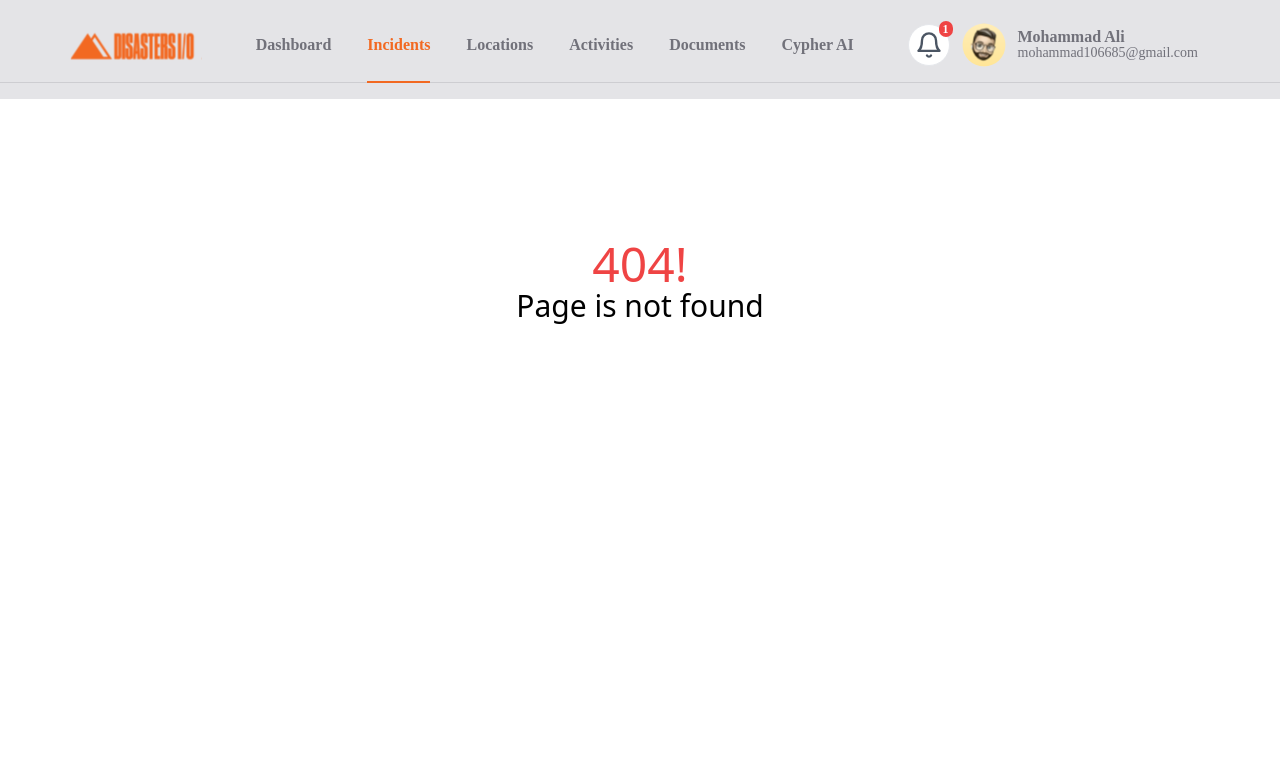
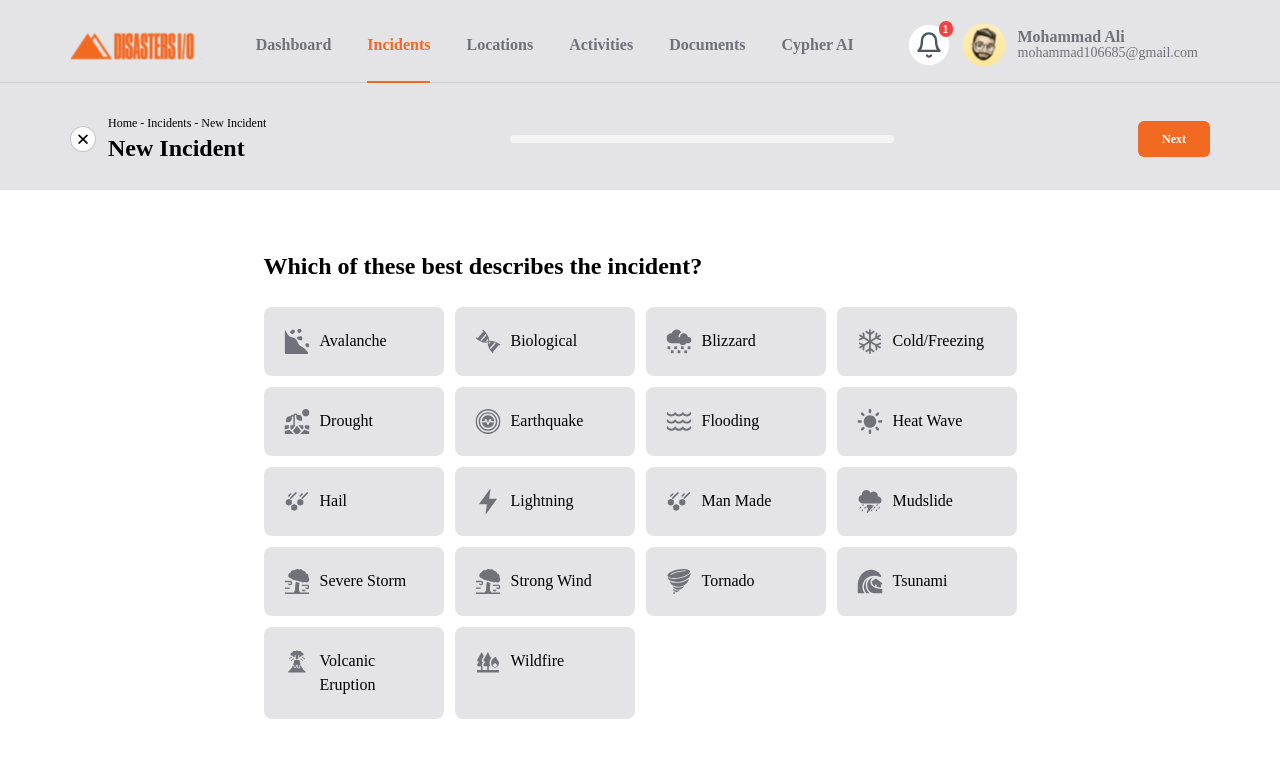
Before and after one commit to EyachirArafat/Disasters-Plateform, a React (Vite) app: page /incidents/get-started/step-1 in a window 1280 px wide. Before the commit this address had no page. Shown: the top 758 px of the page. Built offline with nearby package versions, Linux system fonts and the light colour scheme.

Commit message:
Navigate step by step done

```diff
--- a/src/components/common/button.jsx
+++ b/src/components/common/button.jsx
@@ -2,13 +2,16 @@ import { NavLink } from "react-router-dom"
 import { cn } from "../library/utilities/cn"
 
 export const Button =({direction ,children, className})=>{
+
+  const normalizedDirection = `/${direction
+    ?.toLowerCase()
+    .replace(/[^a-z0-9\s/-]/g, "")
+    .replace(/\s+/g, "-")}`;
+
+
+
   return(
-    <NavLink
-    to={`/${direction
-      ?.toLowerCase()
-      .replace(/[^a-z0-9\s]/g, "")
-      .replace(/\s+/g, "-")}`}
-    className={cn("bg-primary !text-white py-2 px-6 font-bold text-t12 text-nowrap leading-5 rounded-md cursor-pointer hover:bg-pHover hover:scale-105 transition-all duration-300", className)}>
+    <NavLink to={normalizedDirection} className={cn("bg-primary !text-white py-2 px-6 font-bold text-t12 text-nowrap leading-5 rounded-md cursor-pointer hover:bg-pHover hover:scale-105 transition-all duration-300", className)}>
       {children}
     </NavLink>
   )
--- a/src/components/common/navbar/Navbar-2.jsx
+++ b/src/components/common/navbar/Navbar-2.jsx
@@ -1,13 +1,12 @@
 import { NavLink } from "react-router-dom"
 import { cn } from "../../library/utilities/cn"
-import { Button } from "../button"
 import { Container } from "../Container"
 import { ItemTitle } from "./ItemTitle"
 import { SearchIcon } from "./SearchIcon"
 import { SortByDropdown } from "./SortByDropdown"
-import { Children } from "react"
 
-export const NavbarPTwo =({itemName, itemTitle, pDiv, SIClass, SBDClass, BClass, children, direction})=>{
+
+export const NavbarPTwo =({itemName, itemTitle, pDiv, SIClass, SBDClass, children, direction})=>{
   return(
     <div className="bg-secondary w-full fixed mt-[84px] pb-4 md:pb-5 mb-5 z-10">
 
--- a/src/components/common/navbar/SearchIcon.jsx
+++ b/src/components/common/navbar/SearchIcon.jsx
@@ -1,6 +1,6 @@
 import { cn } from "../../library/utilities/cn"
 
-export const SearchIcon =({SIClass,PH, onChange, value})=>{
+export const SearchIcon =({SIClass,PH, onChange, value, inClass})=>{
   return(
     <div className={cn("bg-white pl-2 gap-2 rounded-md", SIClass)}>
       <svg
@@ -16,7 +16,7 @@ export const SearchIcon =({SIClass,PH, onChange, value})=>{
       <circle cx="11" cy="11" r="8" />
       <line x1="21" y1="21" x2="16.65" y2="16.65" />
       </svg>
-      <input type="text" className="text-sm p-2 outline-none focus:border appearance-none rounded-e-md" placeholder={PH} value={value} onChange={onChange}/>
+      <input type="text" className={cn("text-sm p-2 outline-none focus:border appearance-none rounded-e-md", inClass)} placeholder={PH} value={value} onChange={onChange}/>
     </div>
   )
 }
--- a/src/components/incidents/newIncidents/CreateNew.jsx
+++ b/src/components/incidents/newIncidents/CreateNew.jsx
@@ -2,7 +2,6 @@ import React from 'react'
 import { Container } from '../../common/Container'
 import { IncidentsData } from '../../library/data/data'
 import { Button } from '../../common/button'
-import { useNavigate } from 'react-router-dom'
 
 export const CreateNew = () => {
 
@@ -34,7 +33,7 @@ export const CreateNew = () => {
             ))}
           </div>
         </div>
-        <Button className="my-4" direction="step-1" children="Get Started"/>
+        <Button className="my-4" direction="incidents/get-started/step-1" children="Get Started"/>
       </div>
 
     </Container>
--- a/src/components/incidents/newIncidents/incidentStep/GetStarted.jsx
+++ b/src/components/incidents/newIncidents/incidentStep/GetStarted.jsx
@@ -1,13 +1,16 @@
-import React from "react";
+import React, { useState } from "react";
 import { NavbarPTwo } from "../../../common/navbar/Navbar-2";
 import { Container } from "../../../common/Container";
 import { ItemTitle } from "../../../common/navbar/ItemTitle";
 import { cn } from "../../../library/utilities/cn";
 import { Button } from "../../../common/button";
 
-export const GetStarted = ({ itemTitle, itemName, pDiv, progress, onDelete }) => {
+export const GetStarted = ({ itemTitle, itemName, pDiv, progress, onDelete, BackButton, NextButton, goBack, goNext }) => {
+
+
+
   return (
-    <div className="bg-secondary w-full mt-[84px] pb-4 md:pb-5 mb-5 fixed right-0 left-0">
+    <div className="bg-secondary w-full mt-[84px] pb-4 md:pb-5 mb-5 fixed top-0 right-0 left-0">
       <Container className="md:pt-6 pt-4 ">
         <div className="flex justify-between items-center gap-3 flex-wrap py-[6px] ">
           <div className="flexCC gap-3">
@@ -34,11 +37,20 @@ export const GetStarted = ({ itemTitle, itemName, pDiv, progress, onDelete }) =>
             </div>
           </div>
           <div className="flex justify-between items-center gap-2">
+            {goBack && (
+               <Button
+               children={BackButton}
+               className="bg-white !hover:text-white !text-accent"
+               direction={goBack}
+             />
+            )}
+
             <Button
-              children="Back"
-              className="bg-white !hover:text-white !text-accent"
+              children={NextButton}
+              className={cn(!goNext && "cursor-not-allowed opacity-50")}
+              direction={goNext}
+              disabled={!goNext}
             />
-            <Button children="Next" className="" />
           </div>
         </div>
       </Container>
--- a/src/components/incidents/newIncidents/incidentStep/InStep3.jsx
+++ b/src/components/incidents/newIncidents/incidentStep/InStep3.jsx
@@ -21,6 +21,8 @@ export const InStep3 = () => {
     setSearchAddress('')
     setPinpointDamage('')
   };
+
+  const canNavigateNext = searchAddress.trim() && pinpointDamage.trim()
   return (
     <div>
       <Container>
@@ -29,9 +31,12 @@ export const InStep3 = () => {
           itemName="New Incident"
           progress={progress}
           onDelete={handleDelete}
-
+          BackButton="Back"
+          NextButton="Finish"
+          goBack="incidents/get-started/step-2"
+          goNext={canNavigateNext ? "locations" : null}
         />
-        <div className="md:pt-[230px] sm:pt-[255px] pt-[265px]">
+        <div className="md:pt-[50px] pt-[40px]">
           <div className="max-w-[753px] max-h-[589px] flex flex-col gap-4 mx-auto">
           <div>
             <h1 className='sm:text-2xl text-xl font-bold'>Where’s the incident?</h1>
@@ -42,15 +47,17 @@ export const InStep3 = () => {
               <div className="flex flex-col gap-2 max-w-[220px] absolute top-2 left-2">
                 <SearchIcon
                 PH="Enter incident address or GPS"
-                SIClass="flex items-center bg-color1"
+                SIClass="flex items-center "
                 onChange={(e)=>setSearchAddress(e.target.value)}
                 value={searchAddress}
+                inClass="sm:text-sm text-[8px] p-2"
                 />
                 <SearchIcon
                 PH="Pinpoint damage"
                 SIClass="flex items-center bg-color1"
                 onChange={(e)=>setPinpointDamage(e.target.value)}
                 value={pinpointDamage}
+                inClass="sm:text-sm text-[8px] p-2"
                 />
               </div>
             </div>
--- a/src/components/incidents/newIncidents/incidentStep/Instep1.jsx
+++ b/src/components/incidents/newIncidents/incidentStep/Instep1.jsx
@@ -3,7 +3,7 @@ import { Container } from '../../../common/Container'
 import { GetStarted } from './GetStarted'
 import { describesInData } from '../../../library/data/data'
 
-export const Instep1 = () => {
+export const InStep1 = () => {
   const [isSelected, setIsSelected] = useState(null);
   const [progress, setProgress] = useState(0);
 
@@ -24,9 +24,11 @@ export const Instep1 = () => {
         itemTitle="Home - Incidents - New Incident" itemName="New Incident"
         progress={progress}
         onDelete={handleDelete}
+        BackButton="Back"
+        NextButton="Next"
+        goNext="incidents/get-started/step-2"
         />
-
-        <div className='md:pt-[230px] sm:pt-[255px] pt-[265px] '>
+        <div className='md:pt-[50px] pt-[40px]'>
           <div className='max-w-[753px] max-h-[445px] flex flex-col gap-[25px] mx-auto'>
             <h1 className='text-2xl font-bold'>Which of these best describes the incident?</h1>
             <div className='grid md:grid-cols-4 sm:grid-cols-3 grid-cols-2 gap-[11px]'>
--- a/src/components/incidents/newIncidents/incidentStep/Instep2.jsx
+++ b/src/components/incidents/newIncidents/incidentStep/Instep2.jsx
@@ -3,7 +3,7 @@ import { Container } from '../../../common/Container'
 import { GetStarted } from './GetStarted'
 
 
-export const Instep2 = () => {
+export const InStep2 = () => {
   const [progress, setProgress] = useState(1)
   const [title, setTitle] = useState('');
   const [description, setDescription] = useState('');
@@ -21,6 +21,7 @@ export const Instep2 = () => {
     setTitle('')
     setDescription('')
   }
+   const canNavigateNext = title.trim() && description.trim();
 
   return (
     <div className=''>
@@ -30,9 +31,13 @@ export const Instep2 = () => {
         itemName="New Incident"
         progress={progress}
         onDelete={handleDelete}
+        BackButton="Back"
+        NextButton="Next"
+        goBack="incidents/get-started/step-1"
+        goNext={canNavigateNext ? "incidents/get-started/step-3" : null}
         />
 
-        <div className='md:pt-[230px] sm:pt-[255px] pt-[265px] '>
+        <div className='md:pt-[50px] pt-[40px]'>
           <div className='max-w-[752px] max-h-[366px] mx-auto flex flex-col gap-6'>
             <div className='space-y-6'>
               <div>
--- a/src/main.jsx
+++ b/src/main.jsx
@@ -6,7 +6,8 @@ import { createBrowserRouter, createRoutesFromElements, Route, RouterProvider }
 import { Dashboard } from './components/dashboard/DashboardSection.jsx'
 import { Incidents } from './components/incidents/IncidentsSection.jsx'
 import { CreateNew } from './components/incidents/newIncidents/CreateNew.jsx'
-// import { GetStarted } from './components/incidents/newIncidents/incidentStep/GetStarted.jsx'
+import { InStep1 } from './components/incidents/newIncidents/incidentStep/InStep1.jsx'
+import { InStep2 } from './components/incidents/newIncidents/incidentStep/Instep2.jsx'
 import { InStep3 } from './components/incidents/newIncidents/incidentStep/InStep3.jsx'
 
 
@@ -18,11 +19,10 @@ const router = createBrowserRouter(
       <Route path='/dashboard' element={<Dashboard/>}/>
       <Route path="/incidents" element={<Incidents />}>
         <Route path="get-started" element={<CreateNew />}/>
-        {/* <Route path="step-1" element={<Instep1 />}/> */}
+        <Route path="get-started/step-1" element={<InStep1 />}/>
+        <Route path="get-started/step-2" element={<InStep2 />}/>
+        <Route path="get-started/step-3" element={<InStep3 />}/>
       </Route>
-
-      <Route path="/cypher-ai" element={<InStep3 />}/>
-
 
       <Route path='*' element={<div className='text-center flex flex-col text-5xl py-20 '>
         <span className='text-red-500 pt-40'>404!</span>
--- a/vite.config.js
+++ b/vite.config.js
@@ -4,5 +4,8 @@ import react from '@vitejs/plugin-react'
 // https://vite.dev/config/
 export default defineConfig({
   plugins: [react()],
+  server: {
+    historyApiFallback: true,
+  },
   base: '/'
 })
```
